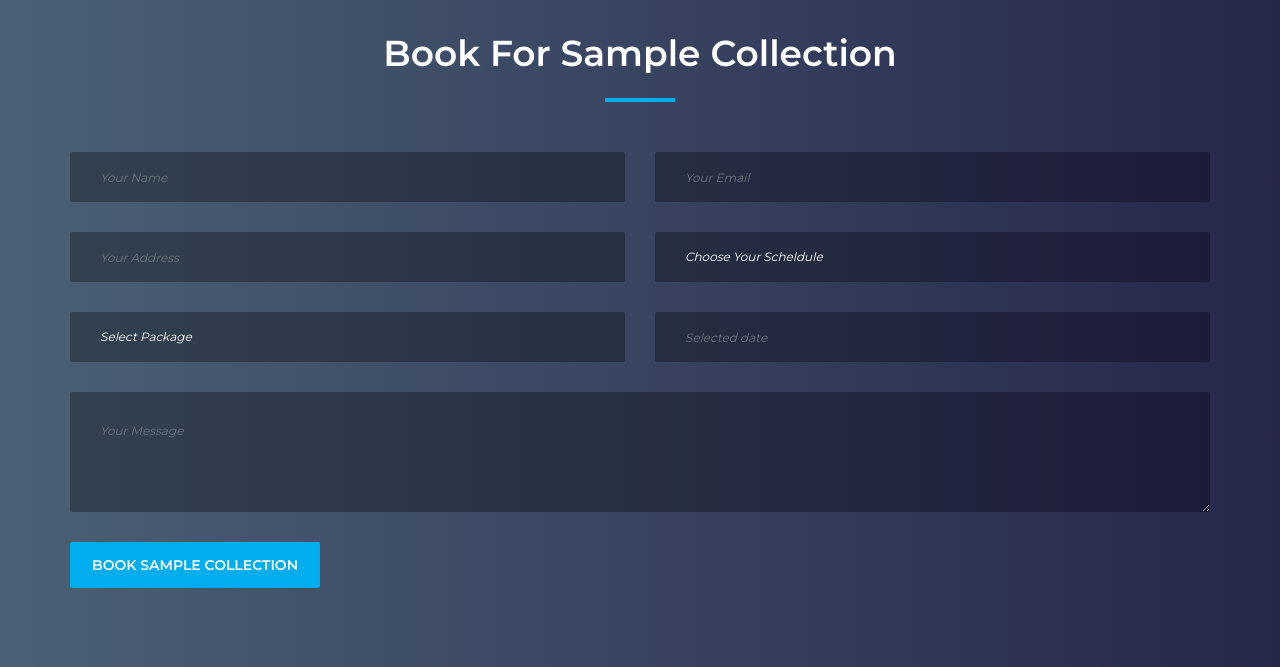
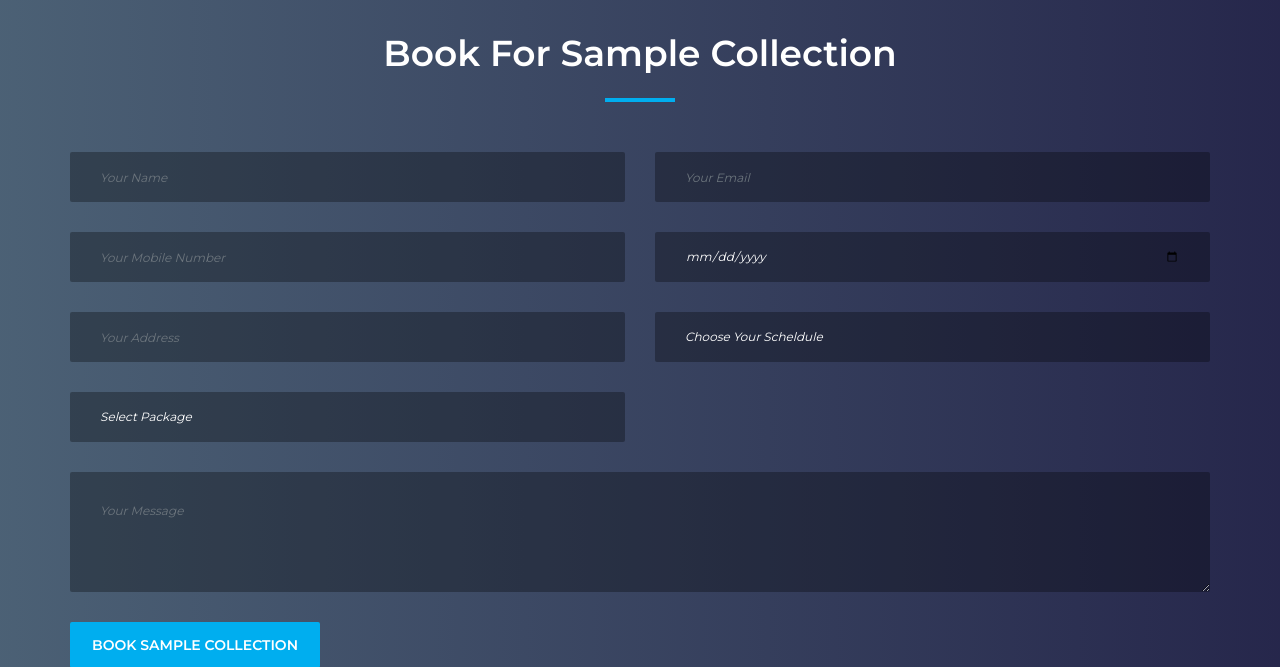
Before and after one commit to dinu1763/MedVin, a Django app: page / in a window 1280 px wide. Shown: the part 1004-1671 px from the top of the page. Run offline with Django 3.2, Linux system fonts and the light colour scheme; some libraries are stand-ins or nearby versions; some web fonts are replaced.

Commit message:
Altered Message Format for Mail

```diff
--- a/medvin/medvinapp/templates/home.html
+++ b/medvin/medvinapp/templates/home.html
@@ -13,7 +13,7 @@
   <title>MedVin</title>
 
   <!-- Favicon -->
-  <link rel="icon" href="{% static 'website/img/core-img/favicon.ico' %}">
+  <link rel="icon" href="{% static 'website/img/core-img/fav.ico' %}">
 
   <!-- Core Stylesheet -->
   <link rel="stylesheet" href="{% static 'website/css/style.css' %}">
@@ -193,6 +193,14 @@
                   <input type="email" name="message-email" class="form-control mb-30" placeholder="Your Email">
                 </div>
 
+				<div class="col-lg-6">
+                  <input type="tel" name="message-phone" class="form-control mb-30" placeholder="Your Mobile Number">
+                </div>
+
+				<div class="col-lg-6">
+                  <input type="date" name="message-date" class="form-control mb-30" placeholder="Pick the Date">
+                </div>
+
 				<div class="col-md-6">
                   <div class="form-group mb-30">
                     <input type="text" name="your-address" class="form-control" placeholder="Your Address">
@@ -222,13 +230,8 @@
                   </div>
                 </div>
 
-				<div class="col-md-6">
 
-				<div class="md-form">
-				<input name= "date-picker" placeholder="Selected date" type="text" id="date-picker-example" class="form-control datepicker">
 
-				</div>
-				</div>
 				 <div class="col-12">
                   <textarea name="message" class="form-control mb-30" placeholder="Your Message"></textarea>
                 </div>
--- a/medvin/medvinapp/views.py
+++ b/medvin/medvinapp/views.py
@@ -13,8 +13,11 @@ def home(request):
 		address = request.POST['your-address']
 		schedule = request.POST['your-scheldule']
 		package = request.POST['your-test']
-		date = request.POST['date-picker']
-		text = message + address  + schedule + package + date
+		phone = request.POST['message-phone']
+		date = request.POST['message-date']
+		text = " Name :" + message_name + " \n " + "Date :" +date + " \n " + "Email Address :" + message_email+ " \n " + \
+							"Mobile Number :" + phone + " \n " + "Address :" + address + " \n "  + \
+							"Scheduled On :" +schedule + " \n " + "Package Name :" +package + " \n " + "Message :" + message
 		send_mail(
 			message_name,
 			text,
```
Also changed, not shown: medvin/static/website/img/core-img/fav.ico (added).
